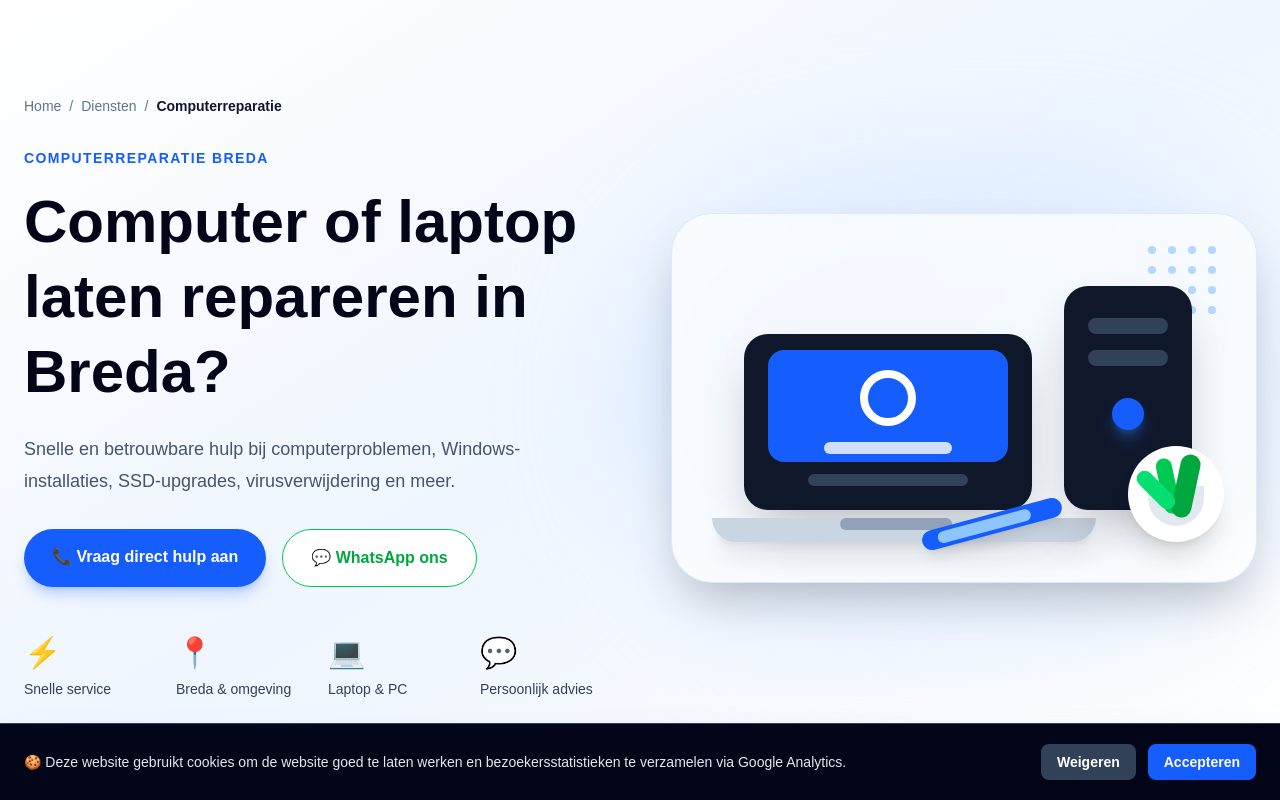
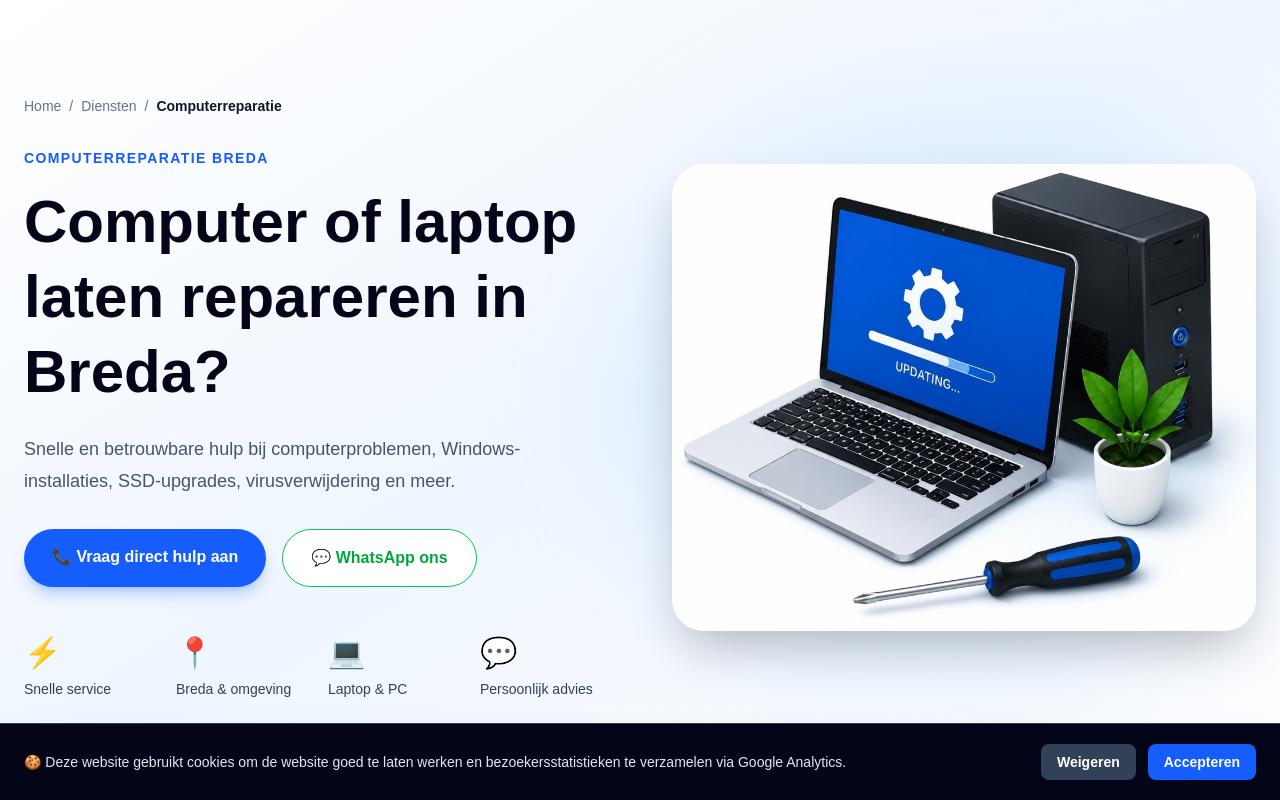
Before and after one commit to amritsolutions/amr-it-solutions, a Next.js app: page /computerreparatie in a window 1280 px wide. Built offline with nearby package versions, Linux system fonts and the light colour scheme.

Commit message:
computerrepratie

```diff
--- a/components/ComputerHero.tsx
+++ b/components/ComputerHero.tsx
@@ -1,3 +1,4 @@
+import Image from "next/image";
 import Breadcrumb from "@/components/Breadcrumb";
 
 export default function ComputerHero() {
@@ -54,43 +55,14 @@ export default function ComputerHero() {
         <div className="relative hidden lg:block">
           <div className="absolute -inset-10 rounded-full bg-blue-200/40 blur-3xl" />
 
-          <div className="relative rounded-[2.5rem] bg-white/70 p-10 shadow-2xl ring-1 ring-blue-100 backdrop-blur">
-            <div className="absolute right-10 top-8 grid grid-cols-4 gap-3 opacity-40">
-              {Array.from({ length: 16 }).map((_, i) => (
-                <span key={i} className="h-2 w-2 rounded-full bg-blue-400" />
-              ))}
-            </div>
-
-            <div className="relative mx-auto h-72 w-[32rem]">
-              <div className="absolute bottom-8 left-8 h-44 w-72 rounded-3xl bg-slate-900 shadow-2xl">
-                <div className="mx-auto mt-4 h-28 w-60 rounded-2xl bg-blue-600 p-5">
-                  <div className="mx-auto h-14 w-14 rounded-full border-8 border-white" />
-                  <div className="mx-auto mt-4 h-3 w-32 rounded-full bg-white/80" />
-                </div>
-                <div className="mx-auto mt-3 h-3 w-40 rounded-full bg-slate-700" />
-              </div>
-
-              <div className="absolute bottom-0 left-0 h-6 w-96 rounded-b-3xl bg-slate-300 shadow-xl" />
-              <div className="absolute bottom-3 left-32 h-3 w-28 rounded-full bg-slate-400" />
-
-              <div className="absolute right-8 bottom-8 h-56 w-32 rounded-3xl bg-slate-900 shadow-2xl">
-                <div className="mx-auto mt-8 h-4 w-20 rounded-full bg-slate-700" />
-                <div className="mx-auto mt-4 h-4 w-20 rounded-full bg-slate-700" />
-                <div className="mx-auto mt-8 h-8 w-8 rounded-full bg-blue-600 shadow-lg shadow-blue-500/40" />
-              </div>
-
-              <div className="absolute bottom-0 right-0 h-24 w-24 rounded-full bg-white shadow-xl">
-                <div className="mx-auto mt-10 h-10 w-14 rounded-b-full bg-slate-200" />
-                <div className="absolute left-8 top-3 h-14 w-4 -rotate-12 rounded-full bg-green-500" />
-                <div className="absolute left-12 top-2 h-16 w-5 rotate-12 rounded-full bg-green-600" />
-                <div className="absolute left-5 top-5 h-12 w-4 -rotate-45 rounded-full bg-green-400" />
-              </div>
-
-              <div className="absolute bottom-2 left-52 h-5 w-36 rotate-[-15deg] rounded-full bg-blue-600 shadow-lg">
-                <div className="ml-4 mt-1 h-3 w-24 rounded-full bg-blue-300" />
-              </div>
-            </div>
-          </div>
+          <Image
+            src="/images/computerrepair.png"
+            alt="Computerreparatie laptop en pc"
+            width={700}
+            height={520}
+            className="relative w-full rounded-[2rem] shadow-2xl"
+            priority
+          />
         </div>
       </div>
     </section>
```
Also changed, not shown: public/images/computerrepair.png (added).
